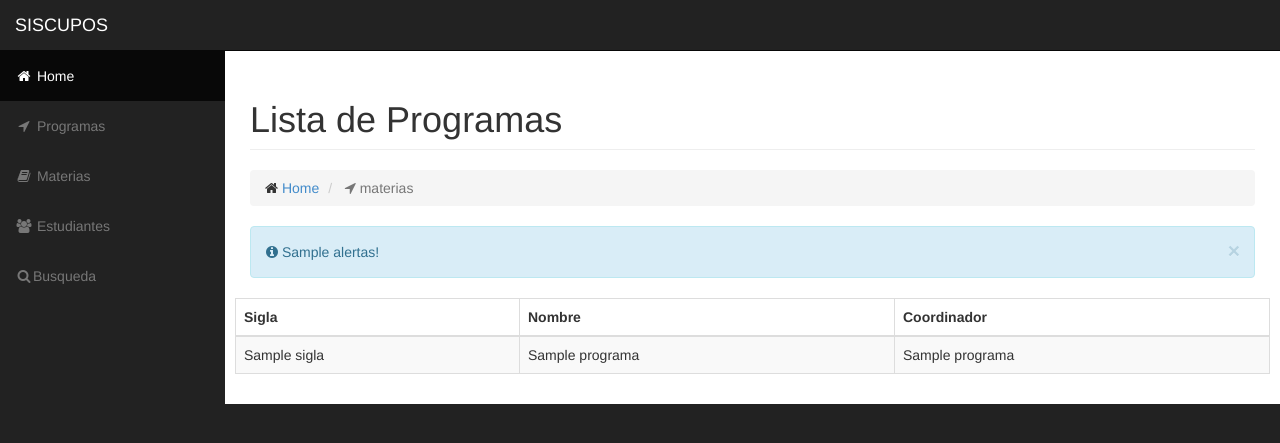
After one commit to johnrsierra/agileworksmiso1402, a Django app: template siscupos/templates/programas/lista_programas.html in a window 1280 px wide. The commit adds this page. Shown: the top 443 px of the page. Run offline with Django 3.2, Linux system fonts and the light colour scheme; the template is opened without the code that fills it: most values are stand-ins (such as "Sample title", 1, 10 or a date in 2020); some libraries are stand-ins or nearby versions.

Commit message:
lista de programas

```diff
--- a/siscupos/templates/index.html
+++ b/siscupos/templates/index.html
@@ -55,13 +55,13 @@
                         <a href="/siscupos"><i class="fa fa-fw fa-home"></i> Home</a>
                     </li>
                     <li>
+                        <a href="/siscupos/programas"><i class="fa fa-fw fa-location-arrow"></i> Programas</a>
+                    </li>
+                    <li>
                         <a href="/siscupos/materias"><i class="fa fa-fw fa-book"></i> Materias</a>
                     </li>
                     <li>
                         <a href="/siscupos/estudiantes"><i class="fa fa-fw fa-users"></i> Estudiantes</a>
-                    </li>
-                    <li>
-                        <a href="/siscupos/programacion"><i class="fa fa-fw fa-location-arrow"></i> Programación</a>
                     </li>
                     <li>
                         <a href="/siscupos/busqueda"><i class="fa fa-fw fa-search"></i>Busqueda</a>
--- /dev/null
+++ b/siscupos/templates/programas/lista_programas.html
@@ -0,0 +1,48 @@
+{% extends "index.html" %}
+
+{% block title %}Siscupos - Programas{% endblock %}
+
+{% block page-header%}
+Lista de Programas
+{% endblock %}
+
+{% block breadcrumb %}
+<li class="active">
+    <i class="fa fa-location-arrow"></i> materias
+</li>
+{% endblock %}
+
+{% block content %}
+<div class="row">
+    <div class="col-lg">
+        <div class="table-responsive">
+            <table class="table table-bordered table-hover table-striped">
+                <thead>
+                    <tr>
+                        <th>Sigla</th>
+                        <th>Nombre</th>
+                        <th>Coordinador</th>
+                    </tr>
+                </thead>
+                <tbody>
+                {% if lista_programas %}
+                    {% for programa in lista_programas %}
+                    <tr>
+                        <td>{{programa.sigla}}</td>
+                        <td>{{programa.nombre}}</td>
+                        <td>{{programa.nombreCoordinador}}</td>
+                    </tr>
+                    {% endfor %}
+                {% else %}
+                    <tr>
+                        <td colspan="3">No hay materias disponibles.</td>
+                    </tr>
+                {% endif %}
+                </tbody>
+            </table>
+        </div>
+    </div>
+</div>
+<!-- /.row -->
+
+{% endblock %}
```
Also changed, not shown: siscupos/templates/programacion/resultado_programacion.html (deleted, +0 -10 lines).
